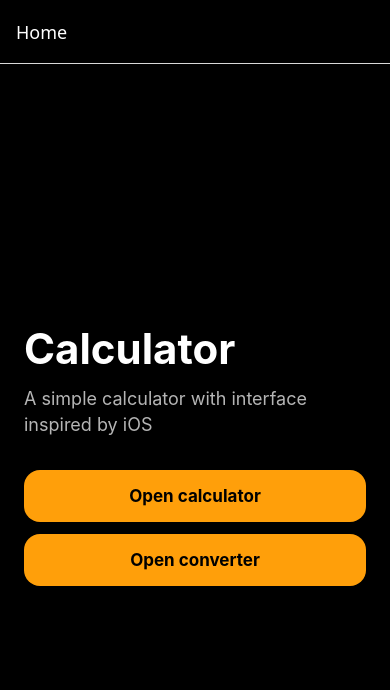
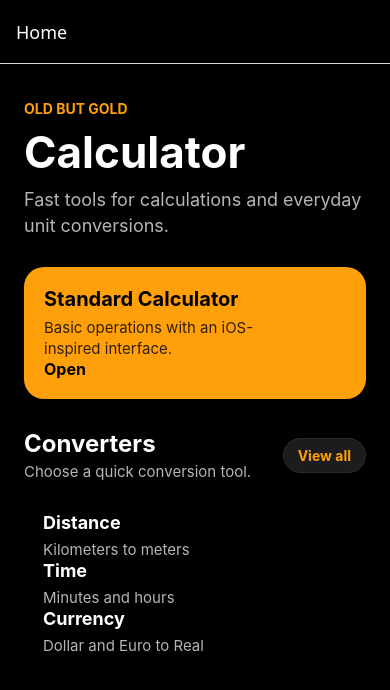
Before and after one commit to filipebteixeira98/calculator-app, a React Native app: screen /Home in a window 390 px wide. Shown: the top 690 px of the page. Built offline with nearby package versions, Linux system fonts and the light colour scheme.

Commit message:
feat(home): modernize main screen layout

```diff
--- a/src/screens/HomeScreen.js
+++ b/src/screens/HomeScreen.js
@@ -1,32 +1,99 @@
-import { Pressable, SafeAreaView, StyleSheet, Text, View } from 'react-native';
+import {
+  Pressable,
+  SafeAreaView,
+  ScrollView,
+  StyleSheet,
+  Text,
+  View,
+} from 'react-native';
 
 import { colors } from '../styles/colors';
 
+const converterPreviewItems = [
+  {
+    id: 'distance',
+    title: 'Distance',
+    description: 'Kilometers to meters',
+  },
+  {
+    id: 'time',
+    title: 'Time',
+    description: 'Minutes and hours',
+  },
+  {
+    id: 'currency',
+    title: 'Currency',
+    description: 'Dollar and Euro to Real',
+  },
+];
+
 export function HomeScreen({ navigation }) {
+  function handleOpenCalculator() {
+    navigation.navigate('Calculator');
+  }
+
+  function handleOpenConverter() {
+    navigation.navigate('Converter');
+  }
+
   return (
     <SafeAreaView style={styles.container}>
-      <View style={styles.content}>
-        <Text style={styles.title}>Calculator</Text>
-        <Text style={styles.subtitle}>
-          A simple calculator with interface inspired by iOS
-        </Text>
+      <ScrollView contentContainerStyle={styles.content}>
+        <View style={styles.header}>
+          <Text style={styles.eyebrow}>Old But Gold</Text>
+          <Text style={styles.title}>Calculator</Text>
+          <Text style={styles.subtitle}>
+            Fast tools for calculations and everyday unit conversions.
+          </Text>
+        </View>
         <Pressable
-          style={({ pressed }) => [styles.button, pressed && styles.pressed]}
-          onPress={() => navigation.navigate('Calculator')}
-        >
-          <Text style={styles.buttonText}>Open calculator</Text>
-        </Pressable>
-        <Pressable
+          onPress={handleOpenCalculator}
           style={({ pressed }) => [
-            styles.button,
-            styles.secondaryButton,
+            styles.featuredButton,
             pressed && styles.pressed,
           ]}
-          onPress={() => navigation.navigate('Converter')}
         >
-          <Text style={styles.buttonText}>Open converter</Text>
+          <View>
+            <Text style={styles.featuredTitle}>Standard Calculator</Text>
+            <Text style={styles.featuredDescription}>
+              Basic operations with an iOS-inspired interface.
+            </Text>
+            <Text style={styles.featuredAction}>Open</Text>
+          </View>
         </Pressable>
-      </View>
+        <View style={styles.sectionHeader}>
+          <View>
+            <Text style={styles.sectionTitle}>Converters</Text>
+            <Text style={styles.sectionSubtitle}>
+              Choose a quick conversion tool.
+            </Text>
+          </View>
+          <Pressable
+            onPress={handleOpenConverter}
+            style={({ pressed }) => [
+              styles.sectionAction,
+              pressed && styles.pressed,
+            ]}
+          >
+            <Text style={styles.sectionActionText}>View all</Text>
+          </Pressable>
+        </View>
+        <View style={styles.previewList}>
+          {converterPreviewItems.map((item) => (
+            <Pressable
+              key={item.id}
+              onPress={handleOpenConverter}
+              style={({ pressed }) => [
+                styles.previewCard,
+                pressed && styles.pressed,
+              ]}
+            >
+              <Text style={styles.previewTitle}>{item.title}</Text>
+              <Text style={styles.previewDescription}>{item.description}</Text>
+            </Pressable>
+          ))}
+        </View>
+      </ScrollView>
     </SafeAreaView>
   );
 }
@@ -37,35 +104,104 @@ const styles = StyleSheet.create({
     backgroundColor: colors.background,
   },
   content: {
-    flex: 1,
-    justifyContent: 'center',
     paddingHorizontal: 24,
+    paddingTop: 36,
+    paddingBottom: 32,
+  },
+  header: {
+    marginBottom: 28,
+  },
+  eyebrow: {
+    color: colors.operatorButton,
+    fontSize: 14,
+    fontWeight: '700',
+    letterSpacing: 0,
+    marginBottom: 8,
+    textTransform: 'uppercase',
   },
   title: {
     color: colors.text,
-    fontSize: 42,
+    fontSize: 44,
     fontWeight: '700',
-    marginBottom: 12,
+    marginBottom: 8,
   },
   subtitle: {
     color: colors.secondaryText,
     fontSize: 18,
     lineHeight: 26,
-    marginBottom: 32,
   },
-  button: {
+  featuredButton: {
     alignItems: 'center',
     backgroundColor: colors.operatorButton,
-    borderRadius: 16,
+    borderRadius: 20,
+    flexDirection: 'row',
+    justifyContent: 'space-between',
+    marginBottom: 30,
+    paddingHorizontal: 20,
+    paddingVertical: 20,
+  },
+  featuredTitle: {
+    color: colors.functionText,
+    fontSize: 20,
+    fontWeight: '700',
+    marginBottom: 6,
+  },
+  featuredDescription: {
+    color: colors.functionText,
+    fontSize: 15,
+    lineHeight: 21,
+    maxWidth: 220,
+    opacity: 0.8,
+  },
+  featuredAction: {
+    color: colors.functionText,
+    fontSize: 16,
+    fontWeight: '700',
+  },
+  sectionHeader: {
+    alignItems: 'center',
+    flexDirection: 'row',
+    justifyContent: 'space-between',
+    marginBottom: 14,
+  },
+  sectionTitle: {
+    color: colors.text,
+    fontSize: 24,
+    fontWeight: '700',
+  },
+  sectionSubtitle: {
+    color: colors.secondaryText,
+    fontSize: 15,
+    marginTop: 4,
+  },
+  sectionAction: {
+    backgroundColor: colors.surface,
+    borderColor: colors.border,
+    borderRadius: 999,
+    borderWidth: 1,
+    paddingHorizontal: 14,
+    paddingVertical: 8,
+  },
+  sectionActionText: {
+    color: colors.operatorButton,
+    fontSize: 14,
+    fontWeight: '700',
+  },
+  previewList: {
+    borderWidth: 1,
+    paddingHorizontal: 18,
     paddingVertical: 16,
   },
-  secondaryButton: {
-    marginTop: 12,
+  previewTitle: {
+    color: colors.text,
+    fontSize: 18,
+    fontWeight: '700',
+    marginBottom: 6,
   },
-  buttonText: {
-    color: colors.functionText,
-    fontSize: 17,
-    fontWeight: '700',
+  previewDescription: {
+    color: colors.secondaryText,
+    fontSize: 15,
+    lineHeight: 21,
   },
   pressed: {
     opacity: 0.65,
```
